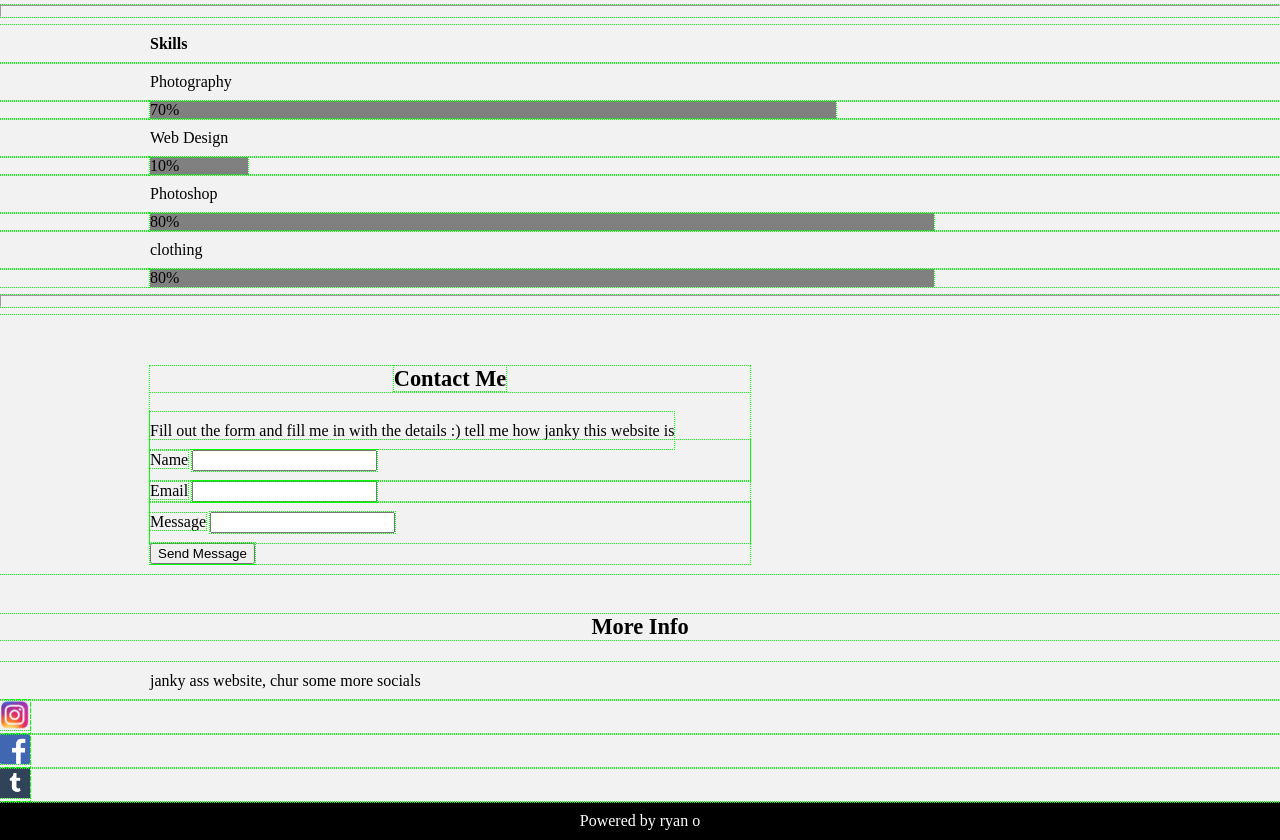
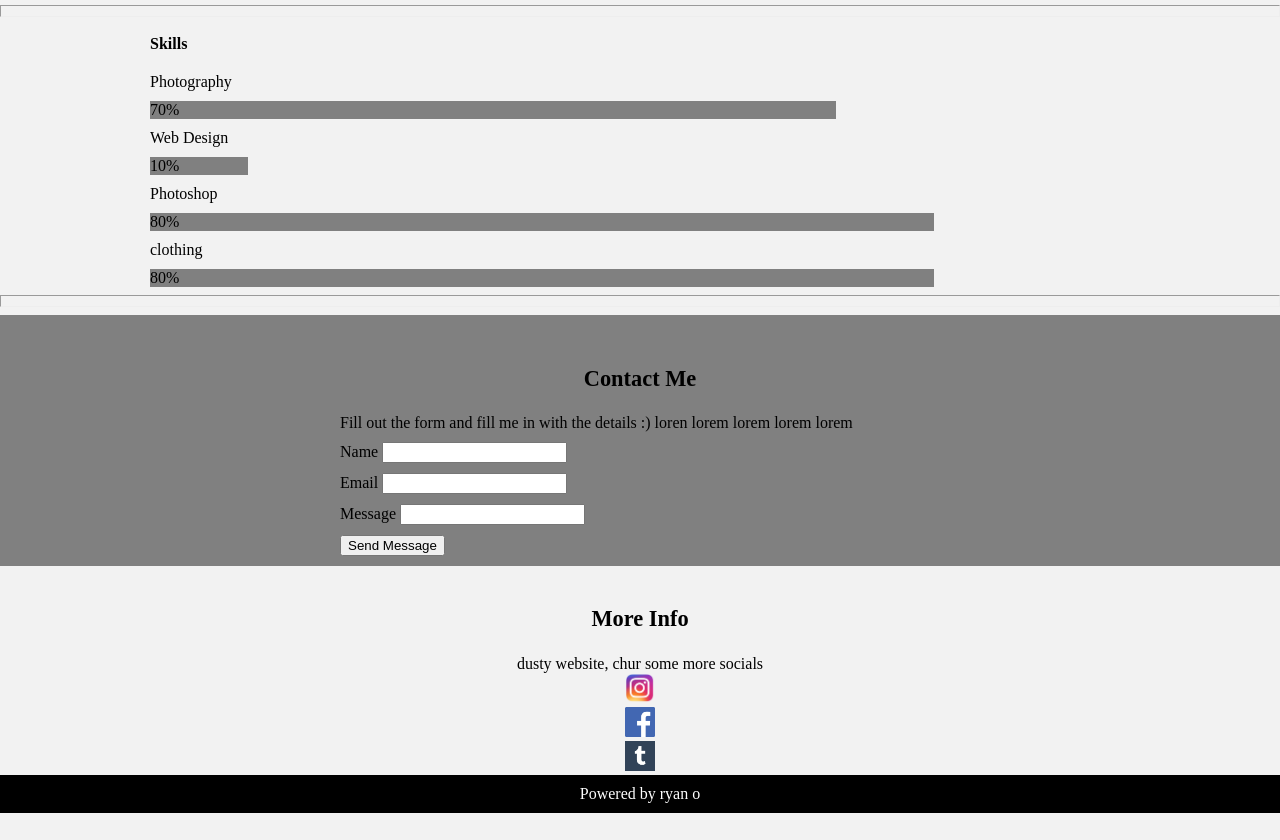
Before and after one commit to ryan0connor/ryan0connor.github.io, a plain HTML site: page index.html in a window 1280 px wide. Shown: the part 1653-2493 px from the top of the page. After the commit the page ends 2466 px from the top, so only its background shows below. Drawn offline with nearby package versions, Linux system fonts and the light colour scheme.

Commit message:
tried my best

```diff
--- a/index.html
+++ b/index.html
@@ -25,7 +25,7 @@
             <a href="javascript:void(0)" class="closebtn" onclick="closeNav()">&times;</a>
                 <a href="#work">Portfolio</a>
                 <a href="#about">About</a>
-                <a href="#">Contact</a>
+                <a href="#contact">Contact</a>
             </div>
                 <span style="font-size:30px;cursor:pointer;float:right;" onclick="openNav()">&#9776;</span>
 
@@ -117,8 +117,8 @@
 
   <div class="contact" id="contact">
     <div class="details" style="max-width:600px">
-      <h4 class="contactme"><b>Contact Me</b></h4>
-      <p2>Fill out the form and fill me in with the details :) tell me how janky this website is</p2>
+      <h3 class="contactme"><b>Contact Me</b></h3>
+      <p2>Fill out the form and fill me in with the details :) loren lorem lorem lorem  lorem</p2>
       <form action="/action_page.php" target="_blank">
         <div class="name">
           <label>Name</label>
@@ -142,17 +142,20 @@
 <!-- FOOTER -->
 
   <footer class="footcontainer">
-    <div class="rows">
-      <div class="extrainfo">
+
+      <div class="moreinfo">
         <h3>More Info</h3>
-        <p>janky ass website, chur some more socials </p>
-         <div id="insta"><a href="https://www.instagram.com/ryanoconnorrrr/"><img src="insta.png" alt= "insta link" height="30" width="30" ></a>
+        <p2>dusty website, chur some more socials </p2>
+          <div class="socials">
+            <div id="insta"><a href="https://www.instagram.com/ryanoconnorrrr/"><img src="insta.png" alt= "insta link" height="30" width="30" ></a>
+            </div>
+
+            <div id="facebook"><a href="https://www.facebook.com/ryan.oconnor.54"><img src="facebook.png" alt= "facebook link" height="30" width="30" ></a></div>
+
+            <div id="tumblr"><a href="https://ryanocspace.tumblr.com/"><img src="tumblr.png" alt= "tumblr link" height="30" width="30" ></a>
           </div>
+        </div>
 
-          <div id="facebook"><a href="https://www.facebook.com/ryan.oconnor.54"><img src="facebook.png" alt= "facebook link" height="30" width="30" ></a></div>
-
-          <div id="tumblr"><a href="https://ryanocspace.tumblr.com/"><img src="tumblr.png" alt= "tumblr link" height="30" width="30" ></a>
-          </div>
 
       </div>
 
@@ -160,7 +163,6 @@
 
 
 
-      </div>
 
   </footer>
 
--- a/style.css
+++ b/style.css
@@ -1,8 +1,6 @@
 /* css */
 
-* {
-outline: 1px dotted lime;
-}
+
 
 /*PHONE ADJUSTMENTS*/
 
@@ -133,7 +131,6 @@ p {
     }
 
 p2 {
-    margin: auto;
     padding-top: 10px;
     padding-bottom: 10px;
 
@@ -155,6 +152,7 @@ p2 {
     }
 
 .bar {
+    display: block;
     padding-left: 150px;
     padding-right: 150px;
     margin: auto;
@@ -166,28 +164,19 @@ p2 {
 
 .percent{
     background-color: grey;
+    max-width: inherit;
     }
 
 /*contact*/
 
-.contactme {
-    font-size: 1.4em;
-    margin-top: 1.8em;
-    text-align: center;
-    }
+.contact {
+    background-color: gray
+}
 
-
-#contact {
-    margin: auto;
+.details {
+   margin: auto;
     padding-top: 10px;
     padding-bottom: 10px;
-    padding-left: 150px;
-    padding-right: 150px;
-    }
-
-
-.contact {
-
 
 }
 
@@ -230,14 +219,34 @@ p2 {
 }
 
 .rows {
+    margin: auto;
 
 
 }
 
-.extrainfo {
+.moreinfo {
+    margin: auto;
+    text-align: center;
+}
+
+.socials {
+    display: block;
 
 }
 
+#insta {
+    text-align: center;
+
+}
+
+#facebook {
+    text-align: center;
+
+}
+
+#tumblr {
+    text-align: center;
+}
 
 
 .foot {
```
